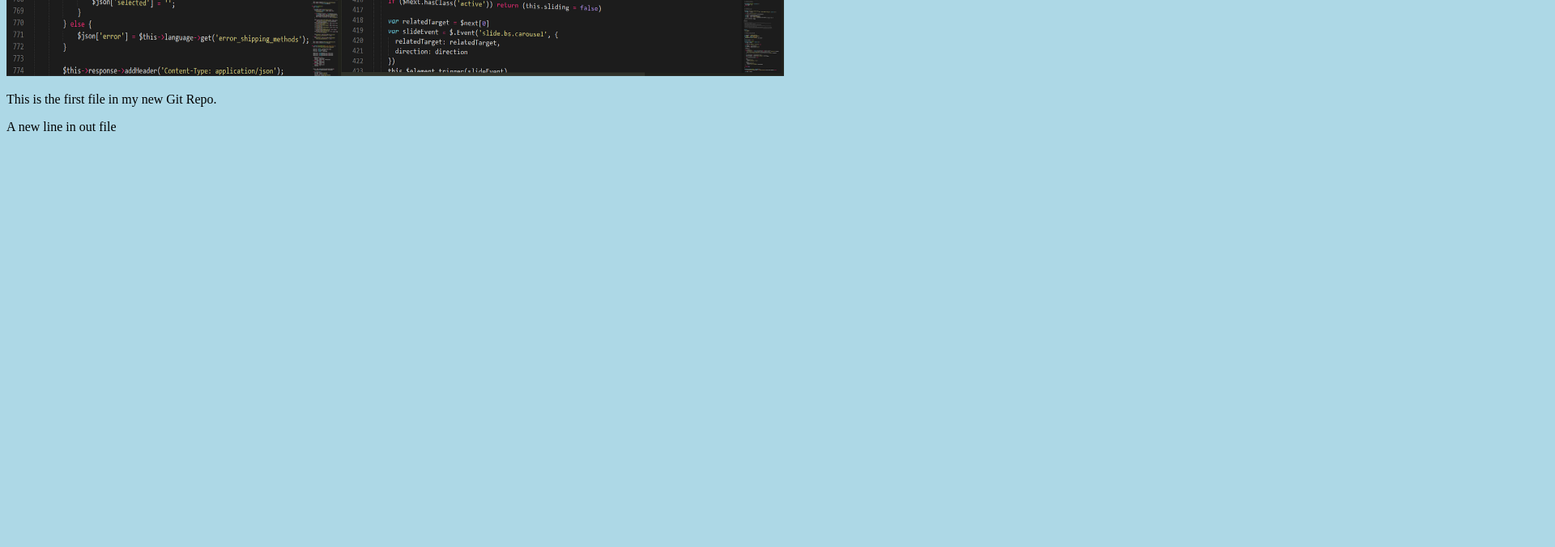
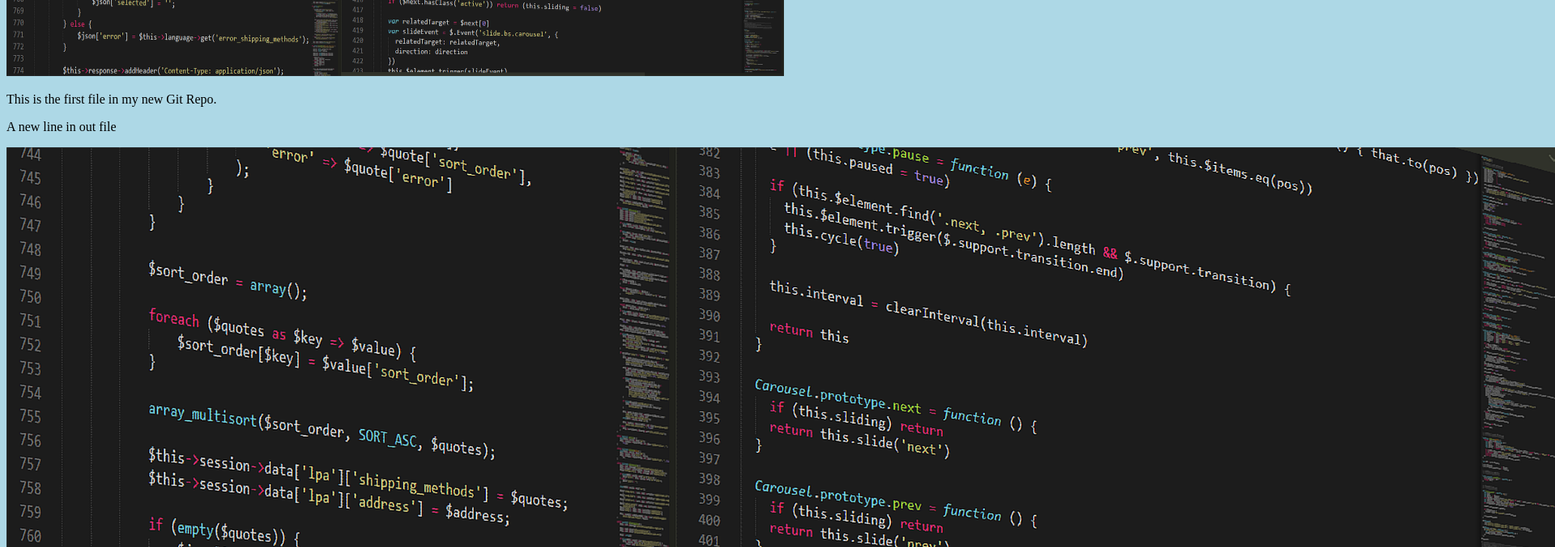
Before and after one commit to AliZokaeai/front-end-project-01, a plain HTML site: page index.html in a window 1280 px wide. Shown: the part 500-1176 px from the top of the page at 81% size, 1920 px wide, since content can reach past the window. Before the commit the page ends 800 px from the top, so only its background shows below. Drawn offline with Linux system fonts and the light colour scheme.

Commit message:
add new image

```diff
--- a/index.html
+++ b/index.html
@@ -14,5 +14,6 @@
     </div>
     <p>This is the first file in my new Git Repo.</p>
     <p>A new line in out file</p>
+    <div><img src="img/pic1.png" alt=""></div>
 </body>
 </html>
```
